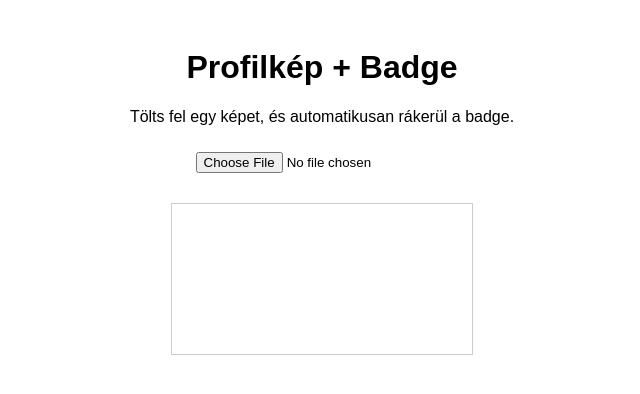
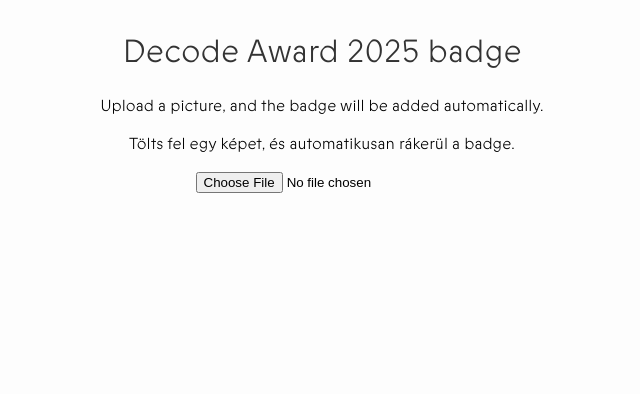
Before and after one commit to katinkacsenge-hub/badge, a plain HTML site: page index.html in a window 1280 px wide. Shown: the whole page, without its empty margins (318-958 px from the left). Drawn offline with Linux system fonts and the light colour scheme.

Commit message:
Add files via upload

```diff
--- a/index.html
+++ b/index.html
@@ -2,16 +2,39 @@
 <html lang="hu">
 <head>
   <meta charset="UTF-8">
-  <title>Profilkép + Badge</title>
+  <title>Decode Award 2025</title>
+<head>
+  <meta charset="UTF-8">
+  <title>DECODE Award 2025 badge 🎉</title>
+
   <style>
-    body { font-family: sans-serif; text-align: center; padding: 20px; }
-    canvas { max-width: 100%; margin-top: 20px; border:1px solid #ccc; }
-    input { margin: 10px 0; }
-    button { margin-top: 10px; padding: 10px 20px; }
+    /* Saját font beágyazása */
+    @font-face {
+      font-family: "ABCProphet";
+      src: url("ABCProphet-Light.woff2") format("woff2");
+      font-weight: normal;
+      font-style: normal;
+    }
+
+    body {
+      font-family: "ABCProphet", sans-serif;
+      text-align: center;
+      background-color: #fdfdfd;
+      margin: 0;
+      padding: 0;
+    }
+
+    h1 {
+      font-weight: normal;
+      color: #333;
+      margin-top: 30px;
+    }
   </style>
 </head>
+</head>
 <body>
-  <h1>Profilkép + Badge</h1>
+  <h1>Decode Award 2025 badge</h1>
+  <p>Upload a picture, and the badge will be added automatically.<p>
   <p>Tölts fel egy képet, és automatikusan rákerül a badge.</p>
   <input type="file" id="upload" accept="image/*"><br>
   <canvas id="canvas"></canvas><br>
```
